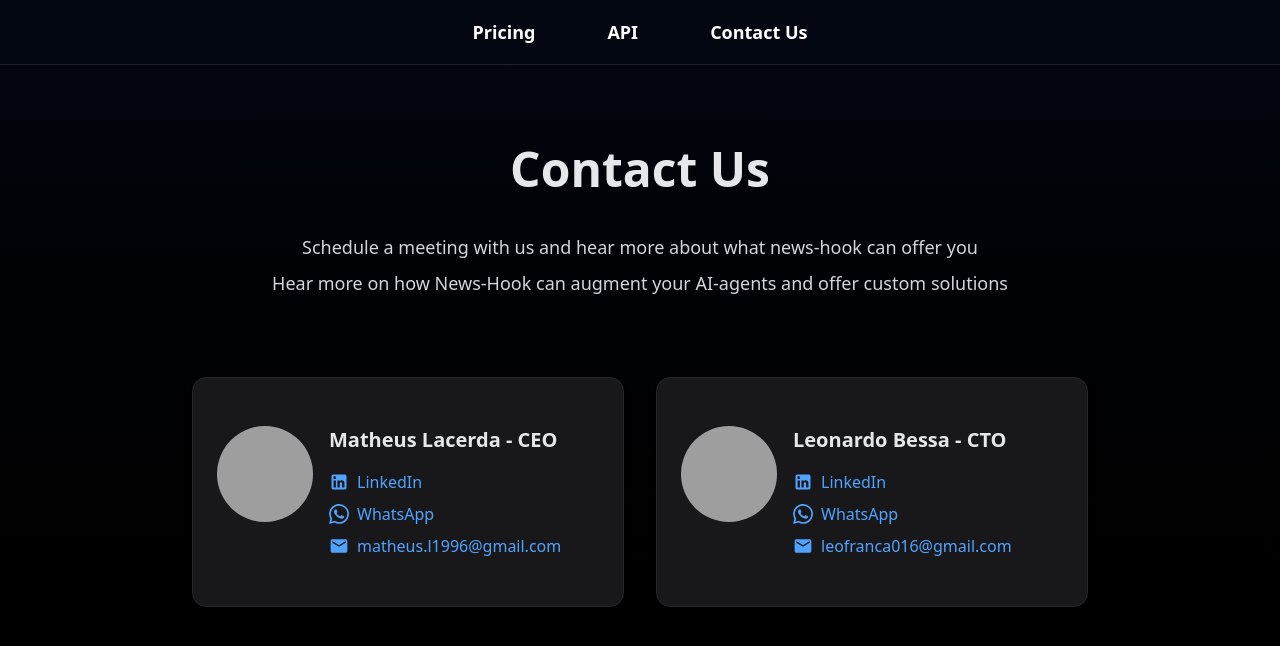
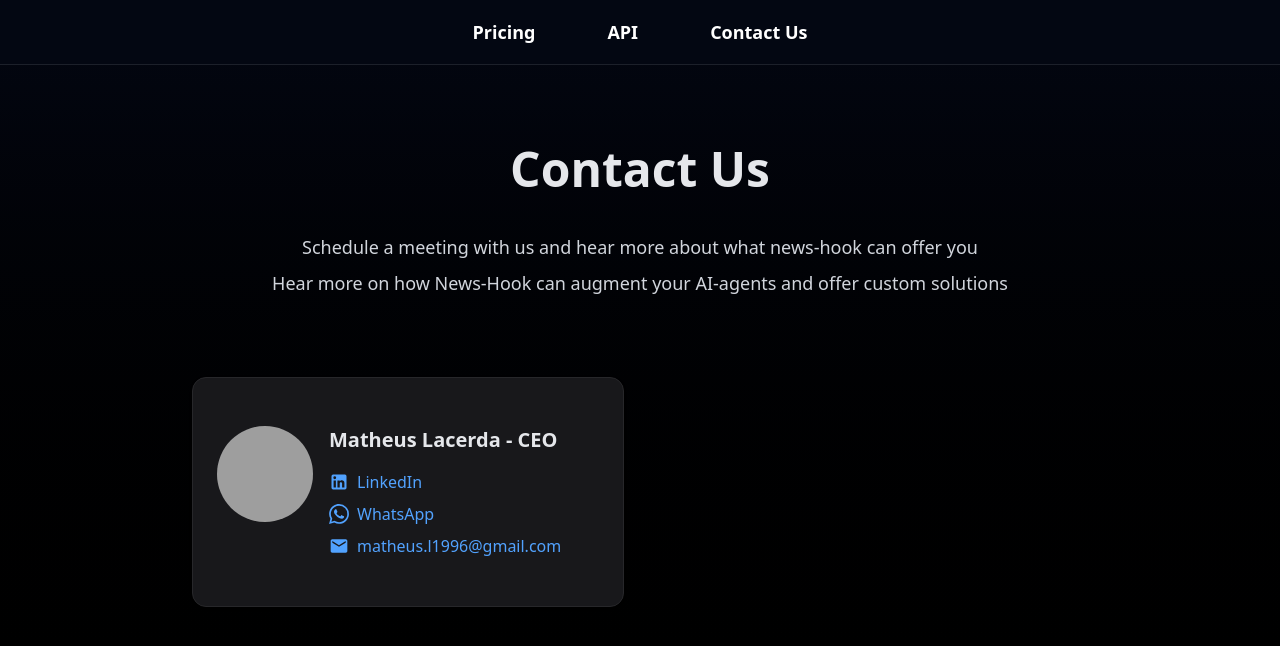
Before and after one commit to MatthewLacerda2/news-hook-frontend, a Next.js app: page /contact-us in a window 1280 px wide. Shown: the top 646 px of the page. Built offline with nearby package versions, Linux system fonts and the light colour scheme; grey boxes are pictures that could not be loaded.

Commit message:
removendo leo

```diff
--- a/src/app/contact-us/page.tsx
+++ b/src/app/contact-us/page.tsx
@@ -61,49 +61,6 @@
               </div>
             </CardContent>
           </Card>
-
-          <Card className="bg-zinc-900 border-zinc-800">
-            <CardContent className="flex items-start gap-4 p-6">
-              <div className="w-24 h-24 relative rounded-full overflow-hidden bg-zinc-800 flex-shrink-0">
-                <Image
-                  src={profileImages.leonardo}
-                  alt="CTO"
-                  fill
-                  className="object-cover"
-                />
-              </div>
-              <div className="flex flex-col gap-2">
-                <h3 className="font-bold text-xl text-gray-200 mb-2">Leonardo Bessa - CTO</h3>
-                <div className="space-y-2">
-                  <a
-                    href="https://www.linkedin.com/in/leonardofrancabessa/"
-                    className="flex items-center gap-2 text-blue-400 hover:text-blue-300 transition-colors"
-                    target="_blank"
-                    rel="noopener noreferrer"
-                  >
-                    <svg className="w-5 h-5" fill="currentColor" viewBox="0 0 24 24"><path d="M19 3a2 2 0 0 1 2 2v14a2 2 0 0 1-2 2H5a2 2 0 0 1-2-2V5a2 2 0 0 1 2-2h14m-.5 15.5v-5.3a3.26 3.26 0 0 0-3.26-3.26c-.85 0-1.84.52-2.32 1.3v-1.11h-2.79v8.37h2.79v-4.93c0-.77.62-1.4 1.39-1.4a1.4 1.4 0 0 1 1.4 1.4v4.93h2.79M6.88 8.56a1.68 1.68 0 0 0 1.68-1.68c0-.93-.75-1.69-1.68-1.69a1.69 1.69 0 0 0-1.69 1.69c0 .93.76 1.68 1.69 1.68m1.39 9.94v-8.37H5.5v8.37h2.77z"/></svg>
-                    LinkedIn
-                  </a>
-                  <a
-                    href="https://wa.me/5598984190129"
-                    className="flex items-center gap-2 text-blue-400 hover:text-blue-300 transition-colors"
-                    target="_blank"
-                    rel="noopener noreferrer"
-                  >
-                    <svg className="w-5 h-5" fill="currentColor" viewBox="0 0 24 24"><path d="M17.472 14.382c-.297-.149-1.758-.867-2.03-.967-.273-.099-.471-.148-.67.15-.197.297-.767.966-.94 1.164-.173.199-.347.223-.644.075-.297-.15-1.255-.463-2.39-1.475-.883-.788-1.48-1.761-1.653-2.059-.173-.297-.018-.458.13-.606.134-.133.298-.347.446-.52.149-.174.198-.298.298-.497.099-.198.05-.371-.025-.52-.075-.149-.669-1.612-.916-2.207-.242-.579-.487-.5-.669-.51-.173-.008-.371-.01-.57-.01-.198 0-.52.074-.792.372-.272.297-1.04 1.016-1.04 2.479 0 1.462 1.065 2.875 1.213 3.074.149.198 2.096 3.2 5.077 4.487.709.306 1.262.489 1.694.625.712.227 1.36.195 1.871.118.571-.085 1.758-.719 2.006-1.413.248-.694.248-1.289.173-1.413-.074-.124-.272-.198-.57-.347m-5.421 7.403h-.004a9.87 9.87 0 01-5.031-1.378l-.361-.214-3.741.982.998-3.648-.235-.374a9.86 9.86 0 01-1.51-5.26c.001-5.45 4.436-9.884 9.888-9.884 2.64 0 5.122 1.03 6.988 2.898a9.825 9.825 0 012.893 6.994c-.003 5.45-4.437 9.884-9.885 9.884m8.413-18.297A11.815 11.815 0 0012.05 0C5.495 0 .16 5.335.157 11.892c0 2.096.547 4.142 1.588 5.945L.057 24l6.305-1.654a11.882 11.882 0 005.683 1.448h.005c6.554 0 11.89-5.335 11.893-11.893a11.821 11.821 0 00-3.48-8.413z"/></svg>
-                    WhatsApp
-                  </a>
-                  <a
-                    href="mailto:leofranca016@gmail.com"
-                    className="flex items-center gap-2 text-blue-400 hover:text-blue-300 transition-colors"
-                  >
-                    <svg className="w-5 h-5" fill="currentColor" viewBox="0 0 24 24"><path d="M20 4H4c-1.1 0-1.99.9-1.99 2L2 18c0 1.1.9 2 2 2h16c1.1 0 2-.9 2-2V6c0-1.1-.9-2-2-2zm0 4l-8 5-8-5V6l8 5 8-5v2z"/></svg>
-                    leofranca016@gmail.com
-                  </a>
-                </div>
-              </div>
-            </CardContent>
-          </Card>
         </div>
       </div>
     </div>
```
